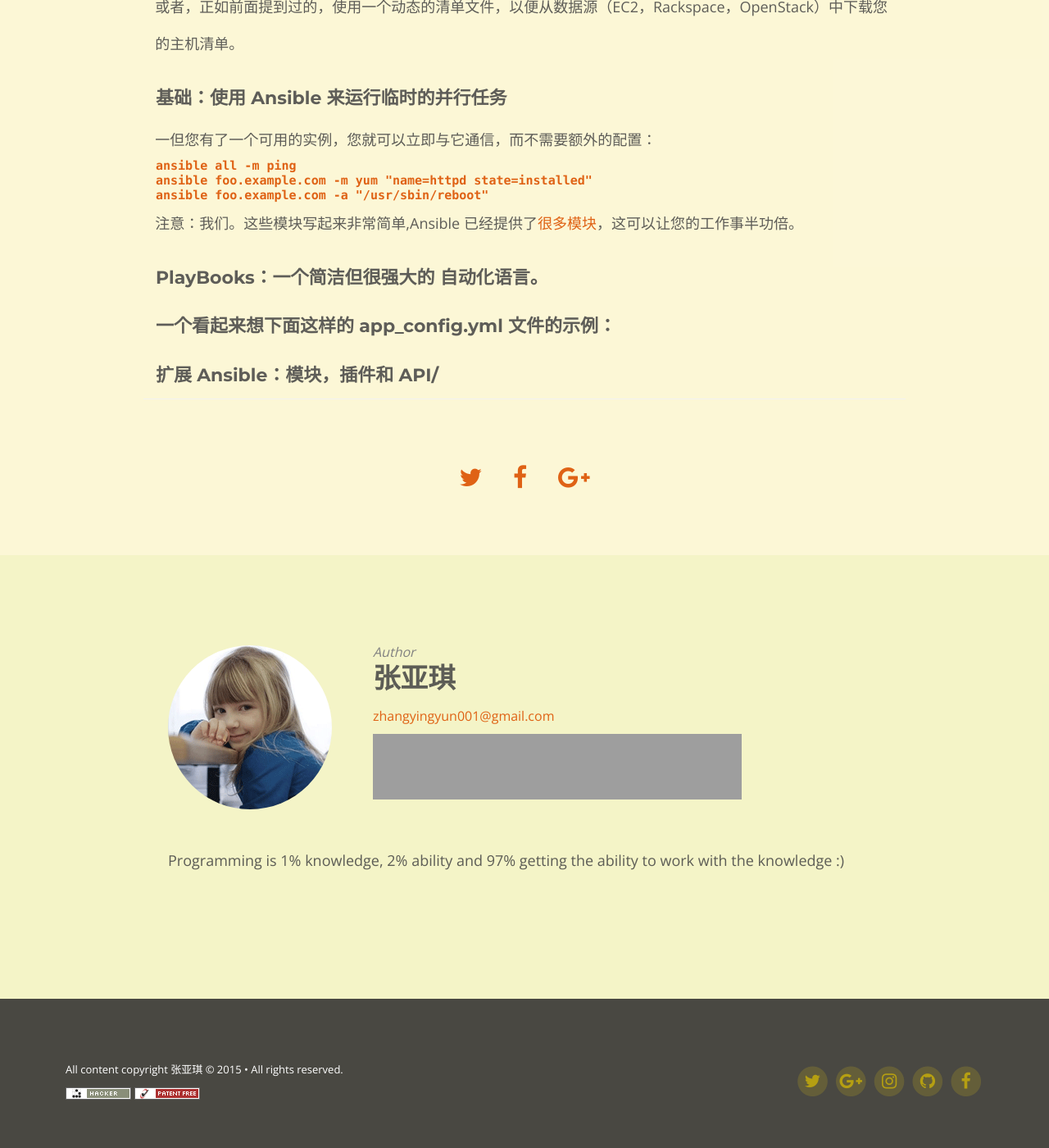
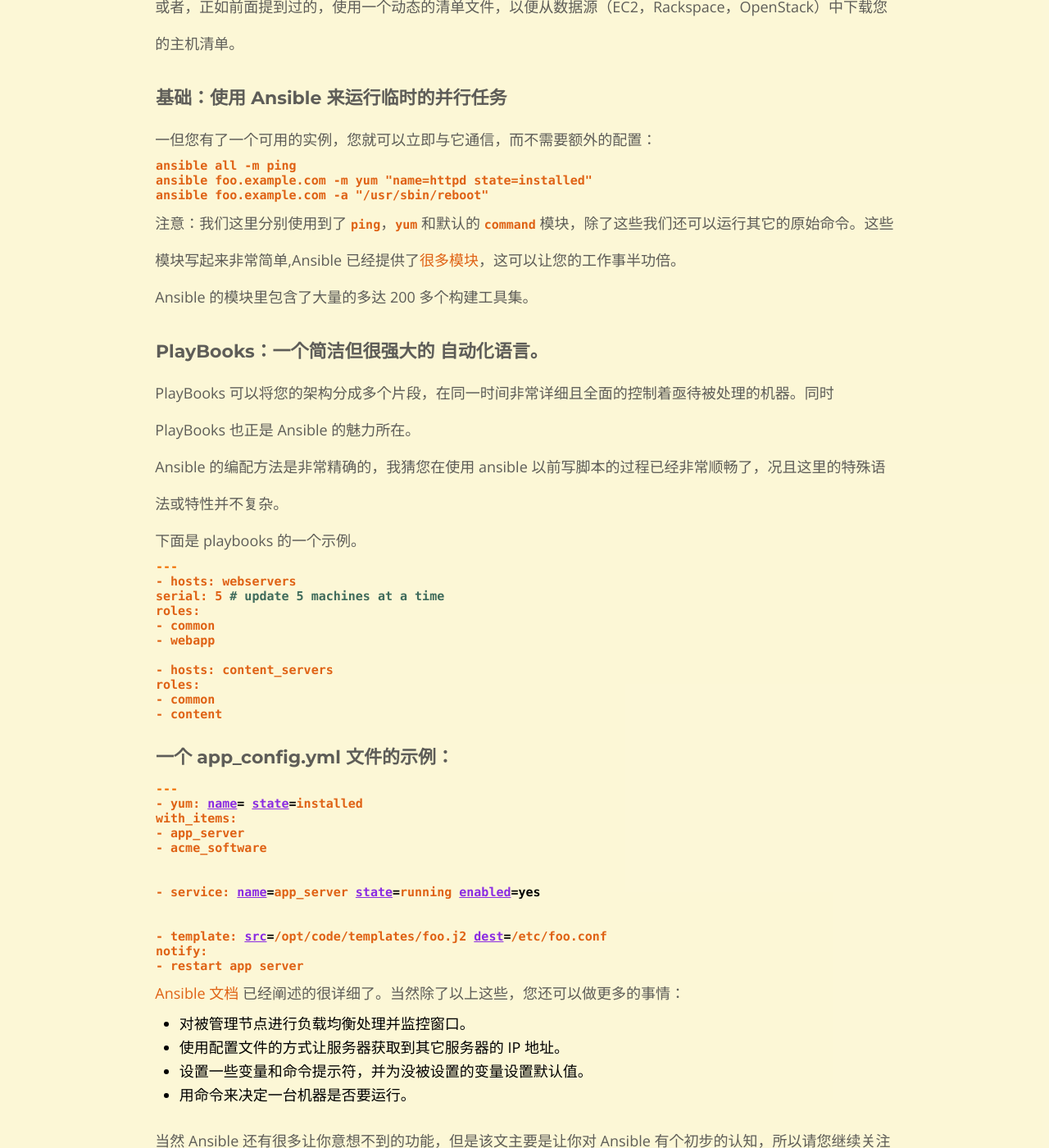
Before and after one commit to yaqi001/yaqi.github.io, a Jekyll site: the page built from _posts/2015-10-22-ANSIBLE 是如何工作的.md, in a window 1280 px wide and 1400 px high, scrolled down 2215 px. Shown: the whole window at 82% size. Built offline with Jekyll 4.4.1, drawn with Linux system fonts in a browser that asks for light colours; nearby versions of some CDN libraries; some of the changed text lies outside the part shown; grey boxes are pictures that could not be loaded.

Commit message:
add new content

```diff
--- a/_posts/2015-10-22-ANSIBLE 是如何工作的.md
+++ b/_posts/2015-10-22-ANSIBLE 是如何工作的.md
@@ -14,7 +14,7 @@
 
 ## 什么是 ANSIBLE？
 
-Ansible 是一个十分简单的 IT 自动化工具，它可以自动实现 [云资源配置](2015-10-22-Ansible 之云资源配置.md)，[配置管理](2015-10-22-ANSIBLE 之配置管理.md)，[应用程序配置](2015-10-22-ANSIBLE 之应用程序部署.md)，[编配](2015-10-22-Ansible 之编配.md) 还可以满足其它与 IT 有关的需求。
+Ansible 是一个十分简单的 IT 自动化工具，它可以自动实现 [云资源配置](2015-10-22-Ansible 之云资源配置.md)，[配置管理](2015-10-22-ANSIBLE 之配置管理.md)，[应用程序配置](2015-10-22-ANSIBLE 之应用程序部署.md)，[内部服务编配](2015-10-22-Ansible 之编配.md) 还可以满足其它与 IT 有关的需求。
 
 Ansible 从一开始就被设计为多层部署，它通过描述您系统的内容关系来模拟您的 IT 架构，而不仅仅是采用在某一时刻来管理某一个系统的方式。
 
@@ -70,9 +70,59 @@
 ansible foo.example.com -a "/usr/sbin/reboot"
 ~~~
 
-注意：我们。这些模块写起来非常简单,Ansible 已经提供了[很多模块](http://docs.ansible.com/ansible/modules_by_category.html)，这可以让您的工作事半功倍。
+注意：我们这里分别使用到了 `ping`，`yum` 和默认的 `command` 模块，除了这些我们还可以运行其它的原始命令。这些模块写起来非常简单,Ansible 已经提供了[很多模块](http://docs.ansible.com/ansible/modules_by_category.html)，这可以让您的工作事半功倍。
+
+Ansible 的模块里包含了大量的多达 200 多个构建工具集。
+
 #### PlayBooks：一个简洁但很强大的  自动化语言。
 
-#### 一个看起来想下面这样的 app_config.yml 文件的示例：
+PlayBooks 可以将您的架构分成多个片段，在同一时间非常详细且全面的控制着亟待被处理的机器。同时 PlayBooks 也正是 Ansible 的魅力所在。
+
+Ansible 的编配方法是非常精确的，我猜您在使用 ansible 以前写脚本的过程已经非常顺畅了，况且这里的特殊语法或特性并不复杂。
+
+下面是 playbooks 的一个示例。
+
+~~~ bash
+---
+- hosts: webservers
+serial: 5 # update 5 machines at a time
+roles:
+- common
+- webapp
+
+- hosts: content_servers
+roles:
+- common
+- content
+~~~
+
+#### 一个 app_config.yml 文件的示例：
+
+~~~ bash
+---
+- yum: name={{contact.item}} state=installed
+with_items:
+- app_server
+- acme_software
+
+
+- service: name=app_server state=running enabled=yes
+
+
+- template: src=/opt/code/templates/foo.j2 dest=/etc/foo.conf
+notify:
+- restart app server
+~~~
+
+[Ansible 文档]() 已经阐述的很详细了。当然除了以上这些，您还可以做更多的事情：
+
+* 对被管理节点进行负载均衡处理并监控窗口。
+* 使用配置文件的方式让服务器获取到其它服务器的 IP 地址。
+* 设置一些变量和命令提示符，并为没被设置的变量设置默认值。
+* 用命令来决定一台机器是否要运行。
+
+当然 Ansible 还有很多让你意想不到的功能，但是该文主要是让你对 Ansible 有个初步的认知，所以请您继续关注后面的章节。
+
+Playbooks 最重要的一点就是，该语言可读且易懂。您无需做像声明或用一种编程语言写代码这样的事情了。
 
 #### 扩展 Ansible：模块，插件和 API/
```
